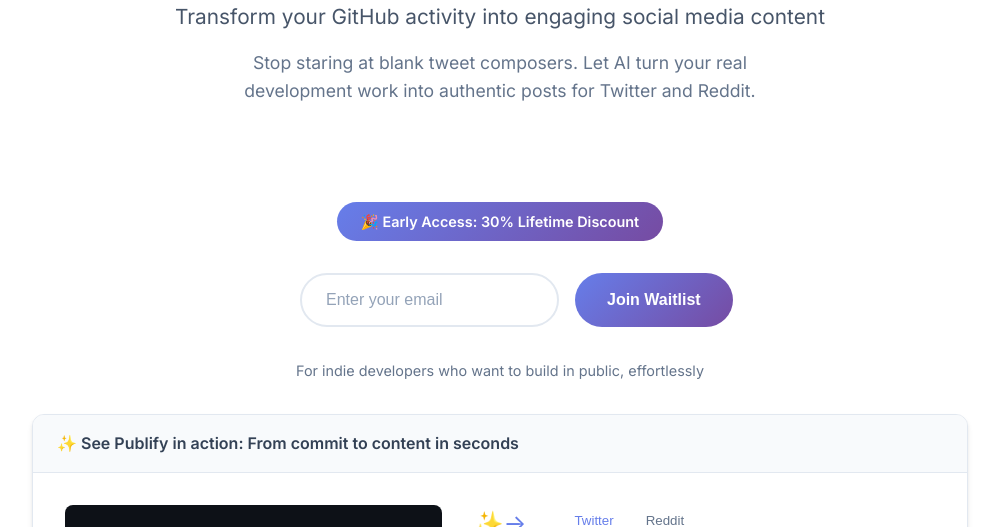
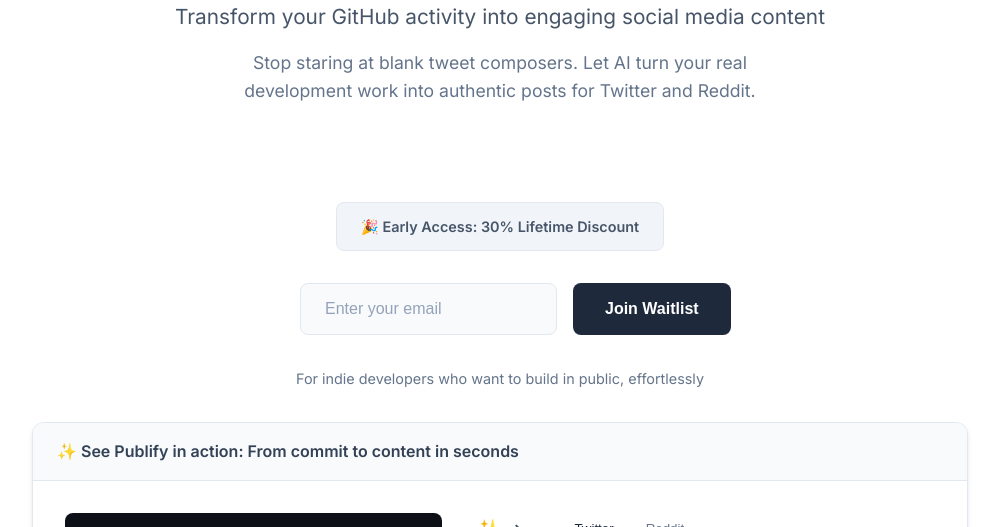
Before and after one commit to er-fo/Publi.fi, a plain HTML site: page index.html in a window 1280 px wide. Shown: the part 120-647 px from the top of the page, without its empty margins (140-1139 px from the left). Drawn offline with Linux system fonts and the light colour scheme.

Commit message:
Unify design language: update buttons, discount badge, and form styling for consistent minimal aesthetic

```diff
--- a/index.html
+++ b/index.html
@@ -168,7 +168,7 @@
             align-items: center;
             justify-content: center;
             font-size: 1.5rem;
-            color: #667eea;
+            color: #475569;
             animation: pulse 2s infinite;
         }
 
@@ -199,8 +199,8 @@
         }
 
         .social-tab.active {
-            color: #667eea;
-            border-bottom-color: #667eea;
+            color: #1e293b;
+            border-bottom-color: #1e293b;
         }
 
         .social-content {
@@ -313,10 +313,11 @@
         }
 
         .discount-badge {
-            background: linear-gradient(135deg, #667eea 0%, #764ba2 100%);
-            color: white;
-            border-radius: 25px;
-            padding: 0.5rem 1.5rem;
+            background: #f1f5f9;
+            color: #475569;
+            border: 1px solid #e2e8f0;
+            border-radius: 8px;
+            padding: 0.75rem 1.5rem;
             display: inline-block;
             margin-bottom: 2rem;
             font-weight: 600;
@@ -333,15 +334,17 @@
         .waitlist-form input {
             flex: 1;
             padding: 1rem 1.5rem;
-            border: 2px solid #e2e8f0;
-            border-radius: 50px;
+            border: 1px solid #e2e8f0;
+            border-radius: 8px;
             font-size: 1rem;
             outline: none;
             transition: border-color 0.2s ease;
+            background: #f8fafc;
         }
 
         .waitlist-form input:focus {
-            border-color: #667eea;
+            border-color: #1e293b;
+            background: white;
         }
 
         .waitlist-form input::placeholder {
@@ -349,21 +352,21 @@
         }
 
         .waitlist-form button {
-            background: linear-gradient(135deg, #667eea 0%, #764ba2 100%);
+            background: #1e293b;
             color: white;
             padding: 1rem 2rem;
             border: none;
-            border-radius: 50px;
+            border-radius: 8px;
             font-size: 1rem;
             font-weight: 600;
             cursor: pointer;
-            transition: all 0.3s ease;
+            transition: all 0.2s ease;
             white-space: nowrap;
         }
 
         .waitlist-form button:hover {
-            transform: translateY(-2px);
-            box-shadow: 0 4px 12px rgba(102, 126, 234, 0.4);
+            background: #0f172a;
+            transform: translateY(-1px);
         }
 
         .success-message {
```
